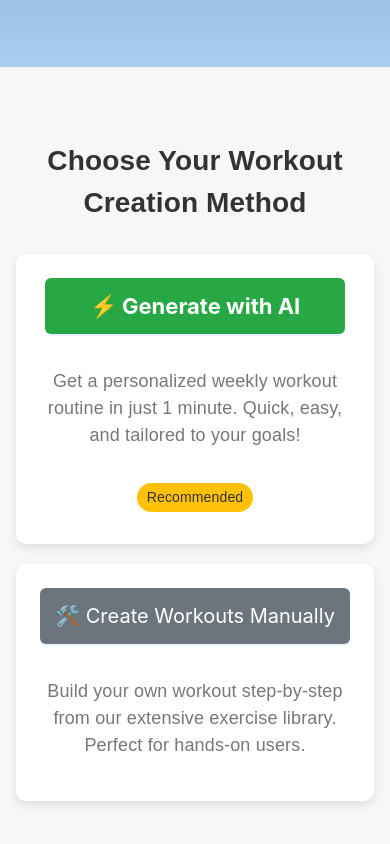
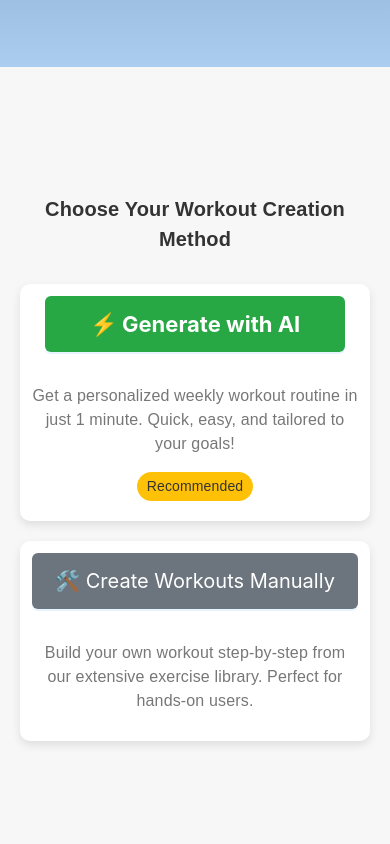
Before and after one commit to aaron3993/gym-guru, a React (Create React App) app: page / in a window 390 px wide. Shown: the part 778-1622 px from the top of the page. Built offline with nearby package versions, Linux system fonts and the light colour scheme; no server answers; the database is empty; sample sign-in values are in the browser's storage.

Commit message:
fixed height and sizing in home page

```diff
--- a/src/pages/Home/Home.css
+++ b/src/pages/Home/Home.css
@@ -4,7 +4,7 @@
 }
 
 .full-page-section {
-  height: 100vh;
+  height: calc(100vh - 60px);
   display: flex;
   justify-content: center;
   align-items: center;
@@ -145,7 +145,20 @@
     gap: 20px;
   }
 
-  .full-page-section {
-    height: calc(100vh - 60px);
+  .options-container h2 {
+    font-size: 20px;
+    color: #333;
+  }
+
+  .option {
+    padding: 12px;
+  }
+
+  .option-note {
+    font-size: 16px;
+  }
+
+  .badge {
+    margin-top: 0;
   }
 }
```
